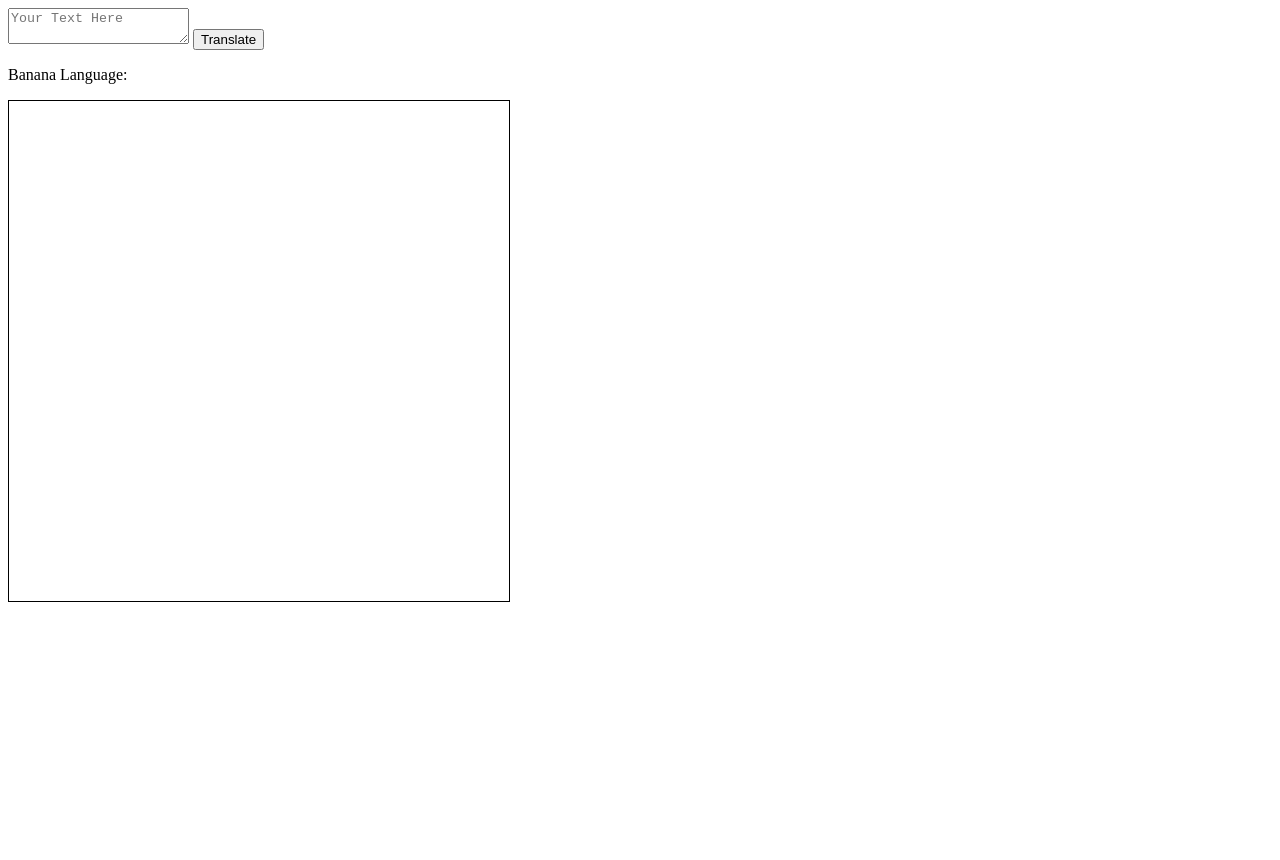
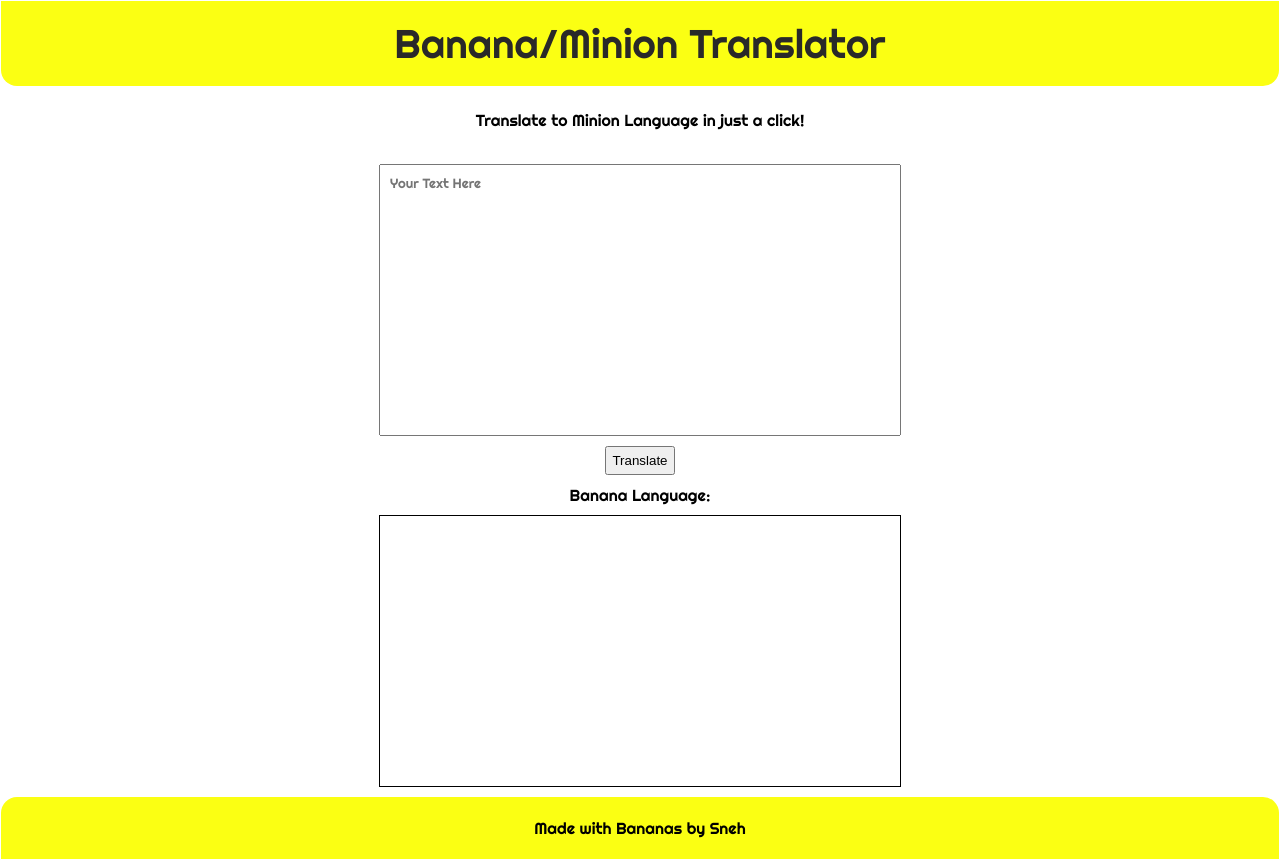
Before and after one commit to SirSnehGupta/Banana-translator, a plain HTML site: page index.html in a window 1280 px wide. Before the commit the page ends 800 px from the top, so only its background shows below. Drawn offline with Linux system fonts and the light colour scheme.

Commit message:
major commit

```diff
--- a/app.js
+++ b/app.js
@@ -10,7 +10,7 @@ function errorHandle(error){
     alert('Oops! Server Probs :(\nTry again after some time.')
 }
 function clickEventHandler(){
-    fetch(urlConst(input.value)).then(Response => Response.json()).then(json => console.log(json.contents.translated)).catch(errorHandle)
+    fetch(urlConst(input.value)).then(Response => Response.json()).then(json => output.innerText = (json.contents.translated)).catch(errorHandle)
 
 }
 click.addEventListener('click', clickEventHandler);
--- a/index.html
+++ b/index.html
@@ -8,11 +8,29 @@
     <link href="style.css" rel="stylesheet">
 </head>
 <body>
-    <textarea id='input' placeholder="Your Text Here"></textarea>
-    <button id='translate'>Translate</button>
-    <p>Banana Language:</p>
-    <div id="output"></div>
+    <nav class="navi">
+        <div class="nav-heading">Banana/Minion Translator</div>
+    </nav>
 
+    <header class="header">
+        Translate to Minion Language in just a click!
+    </header>
+
+    <div>
+        <textarea id='input' placeholder="Your Text Here"></textarea>
+        <button id='translate'>Translate</button>
+    </div>
+
+    <div class="center-container">
+        <p class="para">Banana Language:</p>
+        <div id="output"></div>
+    </div>
+
+    <footer>
+        <div class="footer">
+            <p>Made with Bananas by Sneh</p>
+        </div>
+    </footer>
 
     <script src="app.js" type="text/javascript"></script>
 </body>
--- a/style.css
+++ b/style.css
@@ -1,5 +1,68 @@
+@import url('https://fonts.googleapis.com/css2?family=Righteous&display=swap');
+
+:root{
+    --pri-col: #fbff13;
+    --bg-col: #303030;
+}
+body{
+    font-family: 'Righteous', cursive;
+    margin: 1px;
+    /* background-color: var(--bg-col); */
+}
+/* Navigation */
+.navi{
+    padding: 1rem;
+    background-color: var(--pri-col);
+    border-bottom-left-radius: 1rem;
+    border-bottom-right-radius: 1rem;
+}
+
+.navi .nav-heading{
+    padding: 2px;
+    color: #292929;
+    font-size: 2.5rem;
+    text-align: center;
+}
+/* Header */
+.header{
+    text-align: center;
+    padding: 1.5rem;
+}
+/* Container */
+.center-container p{
+    color: black;
+    text-align: center;
+    margin: 10px auto;
+}
+
+textarea{
+    width: 500px;
+    height: 250px;
+    display: block;
+    padding: 10px;
+    margin: 10px auto;
+    font-family: 'Righteous', cursive;
+    resize: none;
+}
+
+button{
+    display: block;
+    padding: 5px;
+    margin: auto;
+}
+
 #output{
     border: 1px solid black;
     width: 500px;
-    height: 500px;
+    height: 250px;
+    padding: 10px;
+    margin: 10px auto;
 }
+
+.footer{
+    text-align: center;
+    background-color: var(--pri-col);
+    padding: 5px;
+    border-top-left-radius: 1rem;
+    border-top-right-radius: 1rem;
+}
```
